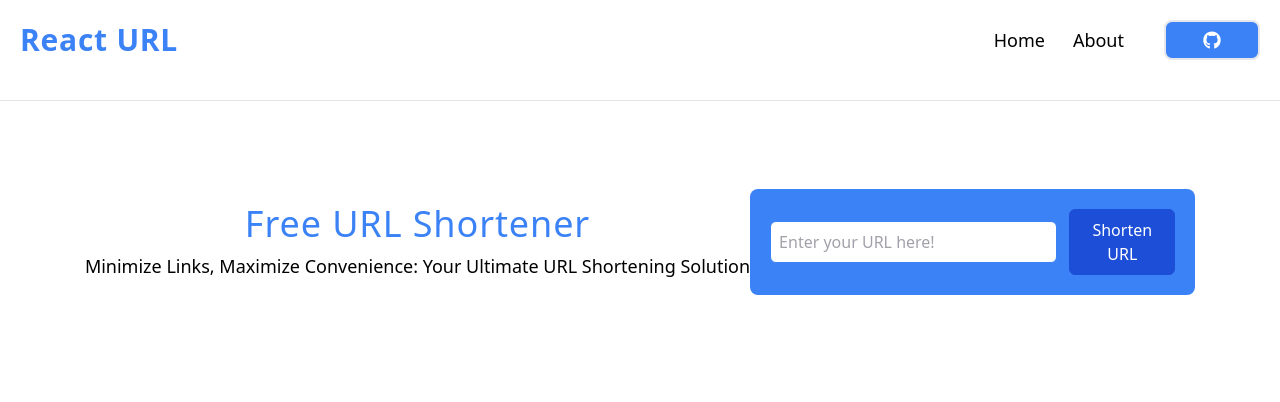
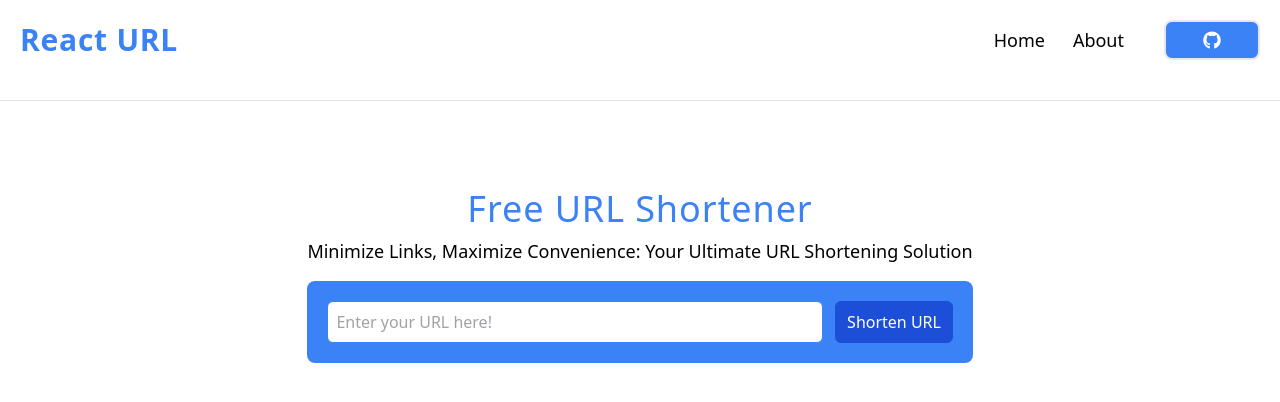
Before and after one commit to OVasconceloss/url-shortener, a React (Vite) app: page / in a window 1280 px wide. Shown: the top 402 px of the page. Built offline with nearby package versions, Linux system fonts and the light colour scheme.

Commit message:
:hammer: refactor: change the flex property of the text and input section to flex-col

```diff
--- a/src/pages/home.jsx
+++ b/src/pages/home.jsx
@@ -7,7 +7,7 @@ const Home = () => {
         <Header />
         <hr className="mt-5 border-zinc-200" />
         <main className="p-5 m-10 flex items-center justify-center">
-            <section className="p-5 flex items-center justify-center">
+            <section className="p-5 flex-col items-center justify-center">
                 <div className="flex flex-col items-center justify-center">
                     <h2 className="py-2 text-4xl text-blue-500 tracking-wide uper">Free URL Shortener</h2>
                     <p className="pb-2 text-lg">Minimize Links, Maximize Convenience: Your Ultimate URL Shortening Solution</p>
```
